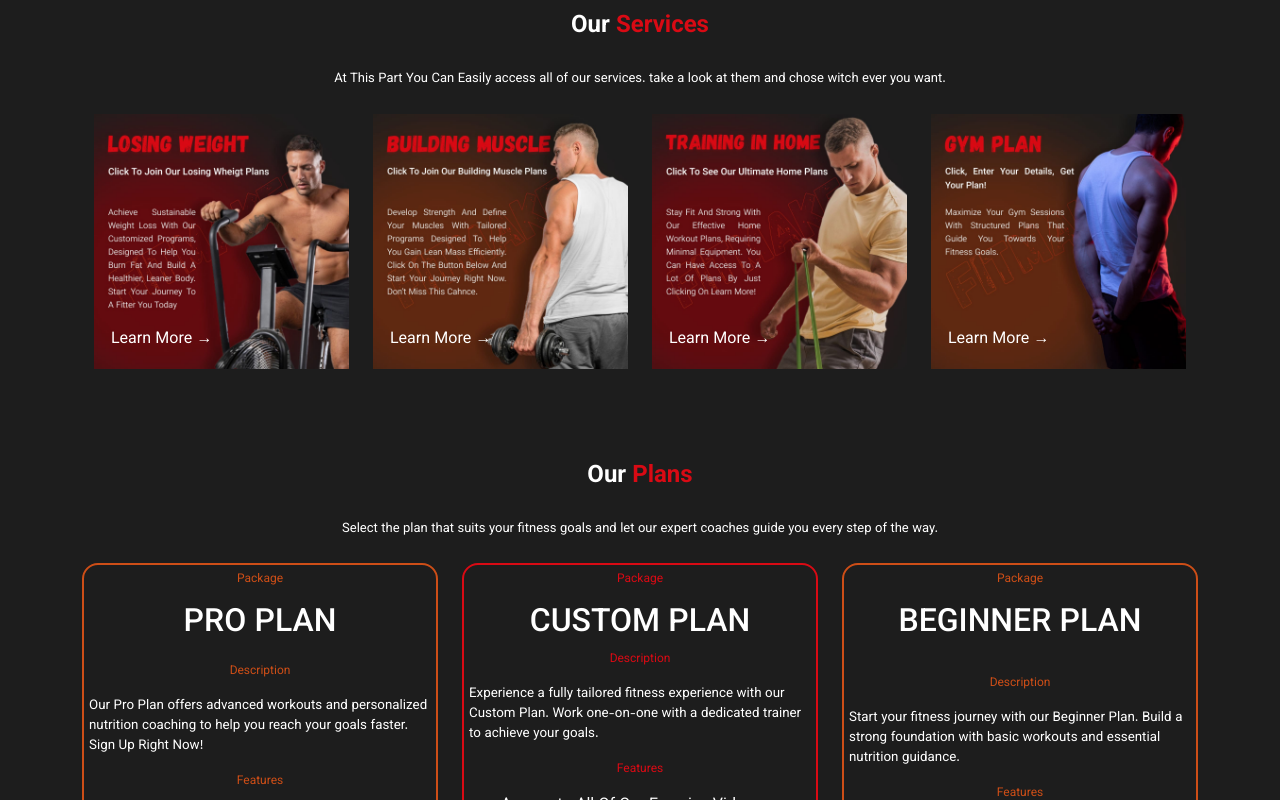
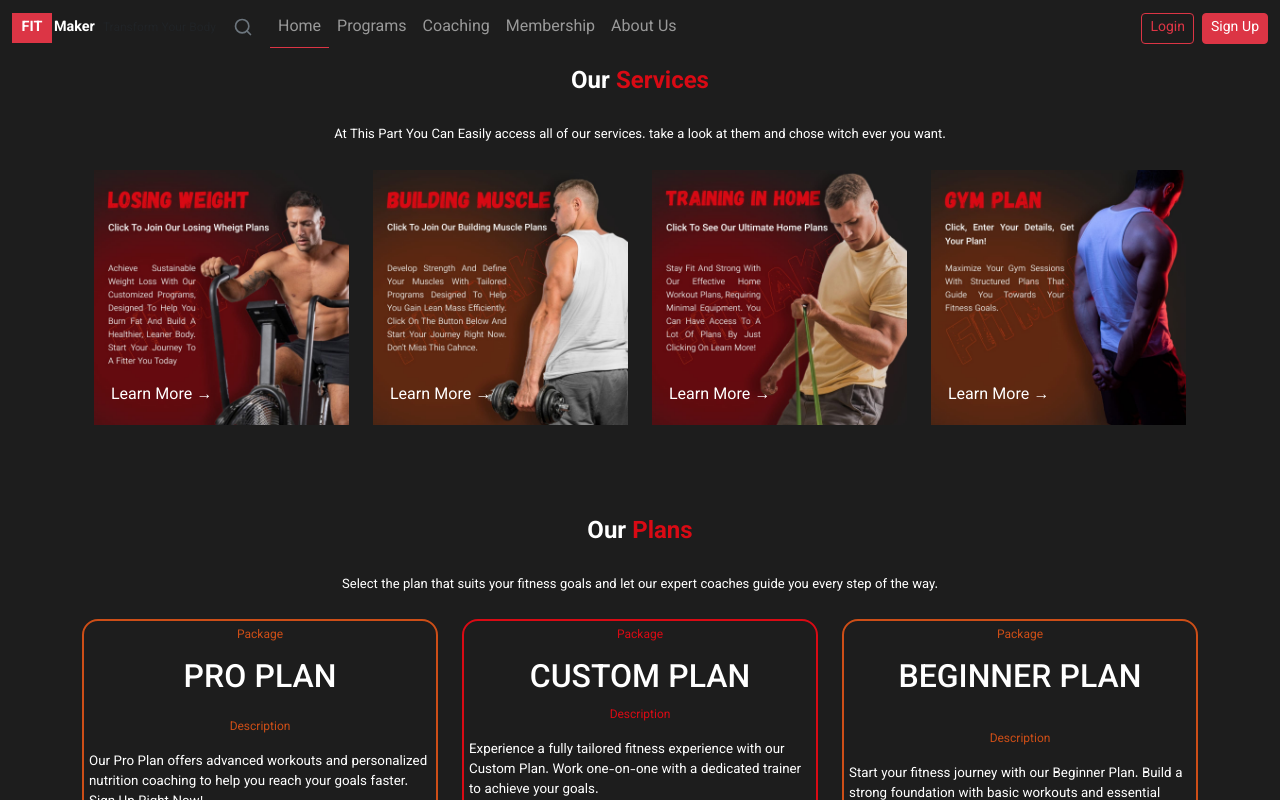
Before and after one commit to Renad03/fitness-final-project, a React (Create React App) app: page / in a window 1280 px wide. Shown: the top 800 px of the page. Built offline with nearby package versions, Linux system fonts and the light colour scheme.

Commit message:
Header Without Routing

```diff
--- a/package.json
+++ b/package.json
@@ -13,6 +13,7 @@
     "@testing-library/react": "^16.3.0",
     "@testing-library/user-event": "^13.5.0",
     "bootstrap": "^5.3.5",
+    "lucide-react": "^0.488.0",
     "react": "^19.1.0",
     "react-bootstrap": "^2.10.9",
     "react-dom": "^19.1.0",
--- /dev/null
+++ b/src/Components/Header/Header.jsx
@@ -0,0 +1,72 @@
+import React, { useState } from 'react';
+import 'bootstrap/dist/css/bootstrap.min.css';
+import { Navbar, Nav, Container, Button, Form, InputGroup } from 'react-bootstrap';
+import { Search } from 'lucide-react';
+import "./Header.module.css";
+function FitMakerNavbar() {
+  const [expanded, setExpanded] = useState(false);
+
+  return (
+    <Navbar variant="dark" expand="lg" expanded={expanded} className="py-2 fitmaker-navbar">
+      <Container fluid>
+        <Navbar.Brand href="#home" className="d-flex align-items-center">
+          <div className="d-flex align-items-center">
+            <div style={{
+              backgroundColor: '#dc3545',
+              height: '30px',
+              width: '40px',
+              display: 'flex',
+              alignItems: 'center',
+              justifyContent: 'center',
+              marginRight: '2px'
+            }}>
+              <span className="fw-bold" style={{ fontSize: '0.9rem' }}>FIT</span>
+            </div>
+            <span className="fw-bold" style={{ fontSize: '0.9rem' }}>Maker</span>
+          </div>
+          <span className="d-none d-md-inline text-muted ms-2" style={{ fontSize: '0.75rem' }}>Transform Your Body</span>
+        </Navbar.Brand>
+
+        {/* Mobile Search Icon */}
+        <div className="d-flex d-lg-none order-lg-2">
+          <Button variant="link" className="text-secondary p-0 me-3">
+            <Search size={20} />
+          </Button>
+        </div>
+
+        {/* Toggle Button */}
+        <Navbar.Toggle
+          aria-controls="responsive-navbar-nav"
+          onClick={() => setExpanded(expanded ? false : true)}
+          className="border-0"
+        />
+
+        <Navbar.Collapse id="responsive-navbar-nav">
+          {/* Desktop Search Icon */}
+          <div className="d-none d-lg-flex me-3">
+            <Button variant="link" className="text-secondary p-0">
+              <Search size={20} />
+            </Button>
+          </div>
+
+          {/* Navigation Links */}
+          <Nav className="me-auto">
+            <Nav.Link href="#home" className="border-bottom border-danger pb-1" style={{ borderBottomWidth: '2px' }}>Home</Nav.Link>
+            <Nav.Link href="#programs">Programs</Nav.Link>
+            <Nav.Link href="#coaching">Coaching</Nav.Link>
+            <Nav.Link href="#membership">Membership</Nav.Link>
+            <Nav.Link href="#aboutus">About Us</Nav.Link>
+          </Nav>
+
+          {/* Login/Sign Up Buttons */}
+          <Nav className="ms-auto">
+            <Button variant="outline-danger" className="me-2" size="sm">Login</Button>
+            <Button variant="danger" size="sm">Sign Up</Button>
+          </Nav>
+        </Navbar.Collapse>
+      </Container>
+    </Navbar>
+  );
+}
+
+export default FitMakerNavbar;
--- /dev/null
+++ b/src/Components/Header/Header.module.css
@@ -0,0 +1,27 @@
+.fitmaker-navbar {
+    background-color: transparent !important;
+  }
+
+  .fitmaker-logo {
+    background-color: #dc3545;
+    height: 30px;
+    width: 40px;
+    display: flex;
+    align-items: center;
+    justify-content: center;
+    margin-right: 2px;
+    font-size: 0.9rem;
+  }
+
+  .active-link {
+    border-bottom: 2px solid #dc3545 !important;
+    padding-bottom: 0.5rem !important;
+  }
+
+  @media (max-width: 991px) {
+    .navbar-collapse {
+      background-color: rgba(0, 0, 0, 0.85);
+      padding: 1rem;
+      margin: 0 -12px;
+    }
+  }
--- a/src/Pages/Home/Home.jsx
+++ b/src/Pages/Home/Home.jsx
@@ -3,11 +3,13 @@ import OurServices from "../../Components/ServicesSection/OurServices";
 import OurPlans from "../../Components/PlanSection/OurPlans";
 import SliderSection from "../../Components/Slider/Slider";
 import AccordionSection from "../../Components/Accordion/AccordionSection";
-import Footer from "../../Components/Frame462/Footer";
+import Header from "../../Components/Header/Header";
+import Footer from "../../Components/Footer/Footer";
 
 const Home = () => {
   return (
     <div>
+      <Header />
       <OurServices />
       <OurPlans />
       <SliderSection />
```
Also changed, not shown: src/Components/Footer/Footer.jsx (renamed from src/Components/Frame462/Footer.jsx), src/Components/Footer/Footer.module.css (renamed from src/Components/Frame462/Footer.module.css), 1 other file (tests, documents, lock files or other folders).
